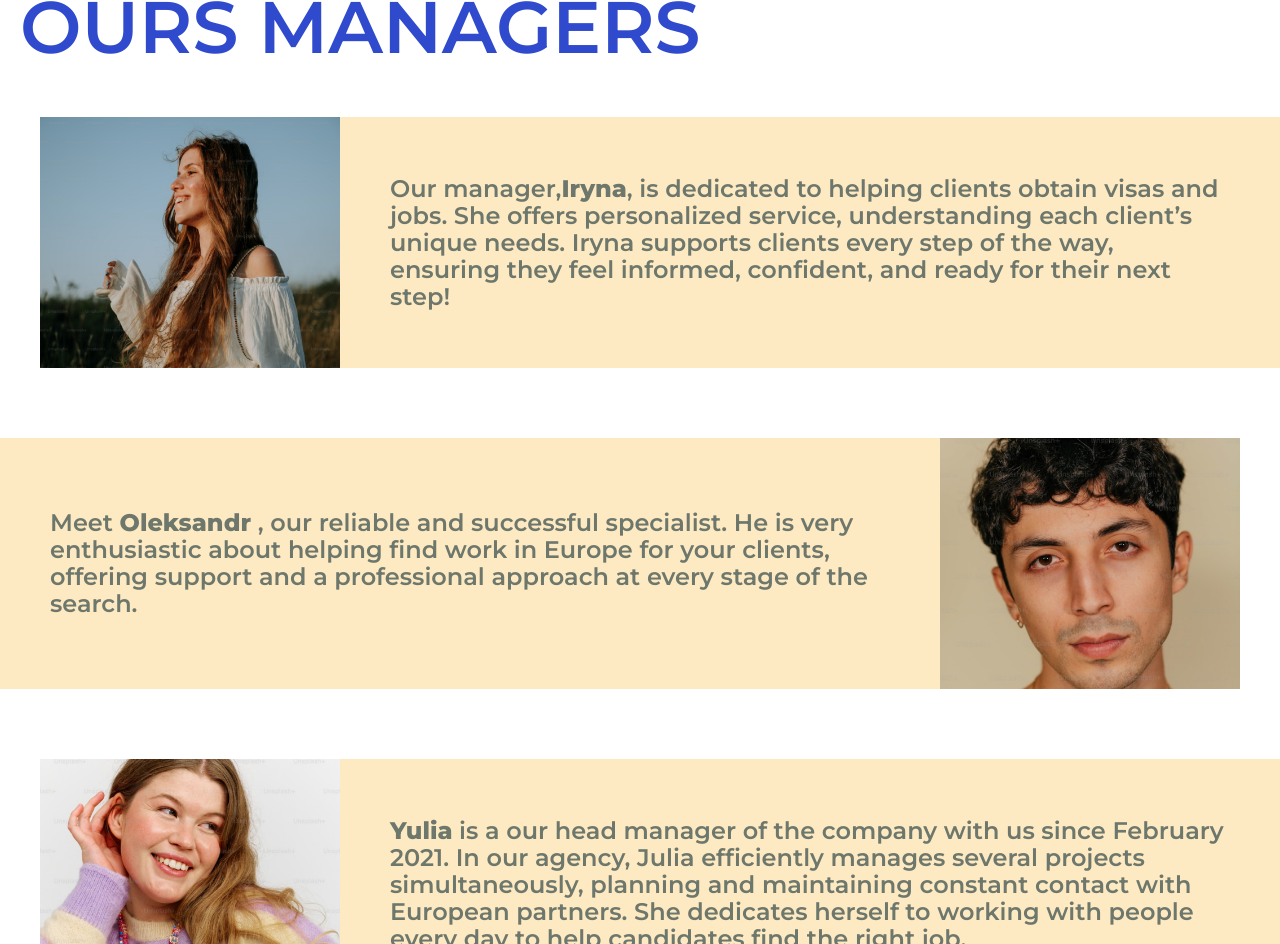
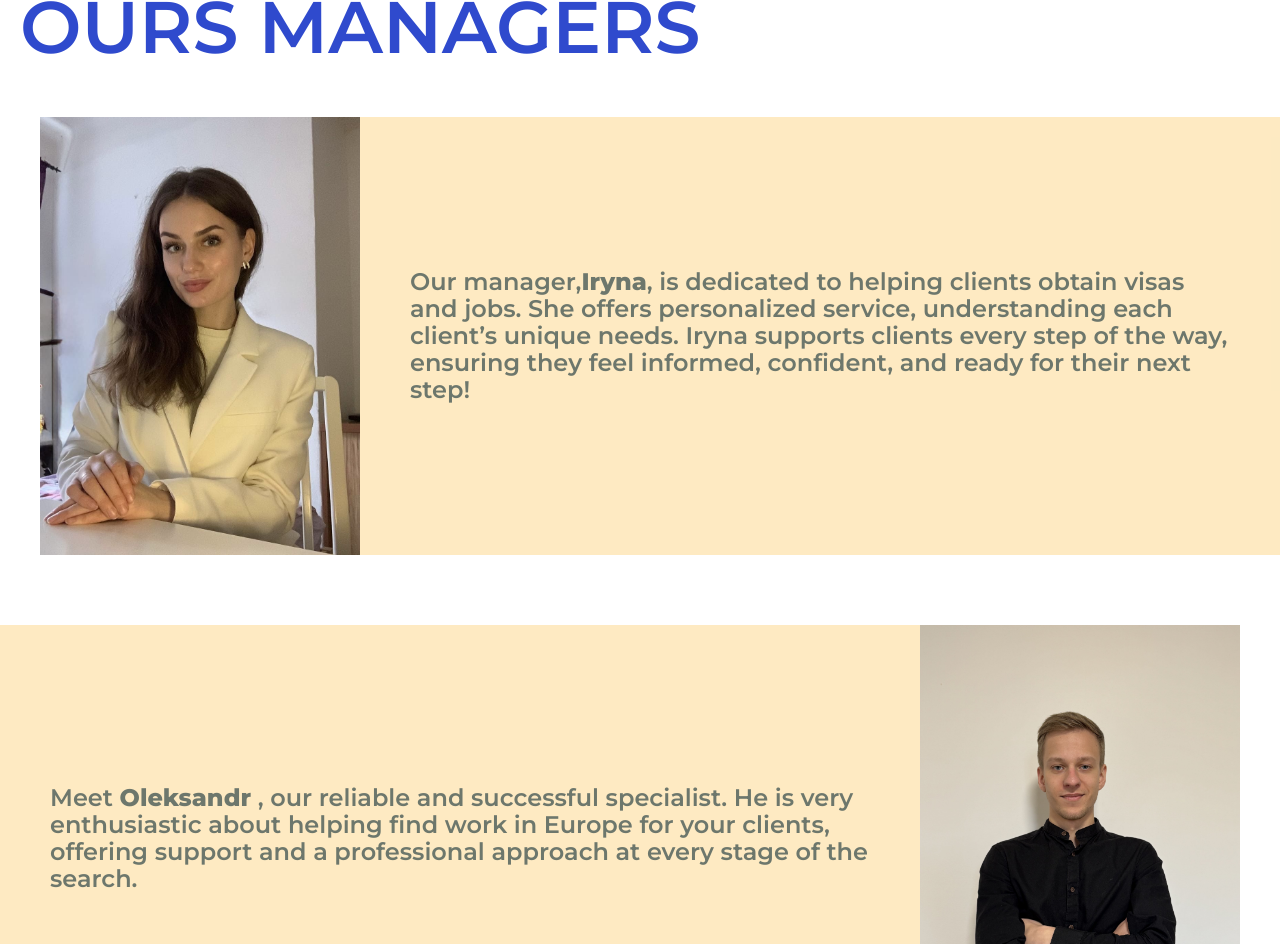
Before and after one commit to DartWaker/visa, a plain HTML site: page index.html in a window 1280 px wide. Shown: the part 7230-8174 px from the top of the page. Drawn offline with Linux system fonts and the light colour scheme.

Commit message:
Add files via upload

```diff
--- a/css/style.scss
+++ b/css/style.scss
@@ -502,7 +502,7 @@
     margin-bottom: 0;
     border-radius: 10px;
     padding: 0 0 0 15px;
-    box-shadow: 2px 0px 23px -7px rgba(28, 19, 66, 0.384);
+    box-shadow: 2px 2px px -7px rgba(28, 19, 66, 0.384);
   }
 
   &_span2{
@@ -510,7 +510,7 @@
     margin-bottom: 0;
     border-radius: 10px;
     padding: 0 0 0 15px;
-    box-shadow: 2px 0px 23px -7px rgba(28, 19, 66, 0.384);
+    box-shadow: 2px 0px 3px -7px rgba(28, 19, 66, 0.384);
   }
 
   &_picture {
@@ -701,3 +701,9 @@
     max-width: 30px;
   }
 }
+
+.ours-managers{
+    &_photo{
+      max-width: 320px;
+    }
+}
--- a/index.html
+++ b/index.html
@@ -610,7 +610,7 @@
               <h2 class="ours-managers_title">ours Managers</h2>
               <div class="ours-manager_manager-one">
                 <img
-                  src="./img/manager1.png"
+                  src="./img/manager1.jpg"
                   alt="photo"
                   class="ours-managers_photo"
                 />
@@ -630,14 +630,14 @@
                   professional approach at every stage of the search.
                 </p>
                 <img
-                  src="./img/manager2.png"
+                  src="./img/manager2.jpg"
                   alt="photo"
                   class="ours-managers_photo photo2"
                 />
               </div>
               <div class="ours-manager_manager-one">
                 <img
-                  src="./img/manager3.png"
+                  src="./img/manager3.jpg"
                   alt="photo"
                   class="ours-managers_photo"
                 />
@@ -659,7 +659,7 @@
                   job candidates.
                 </p>
                 <img
-                  src="./img/manager4.png"
+                  src="./img/manager4.jpg"
                   alt="photo"
                   class="ours-managers_photo photo2"
                 />
```
Also changed, not shown: css/style.css, img/manager1.jpg (added), img/manager2.jpg (added), img/manager3.jpg (added), img/manager4.jpg (added), 1 other file.
